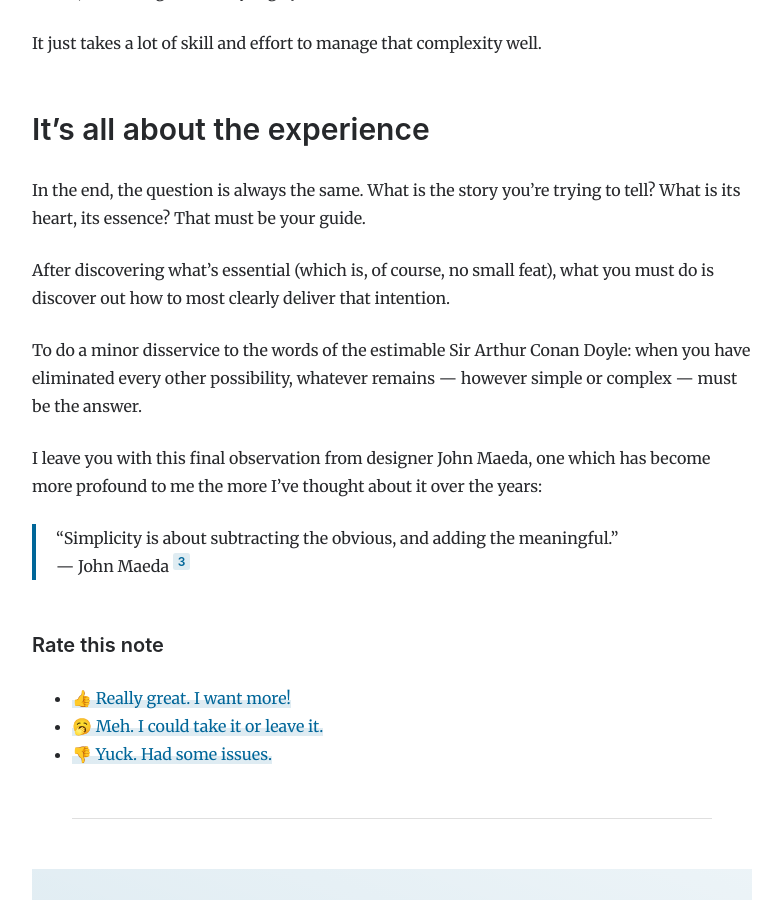
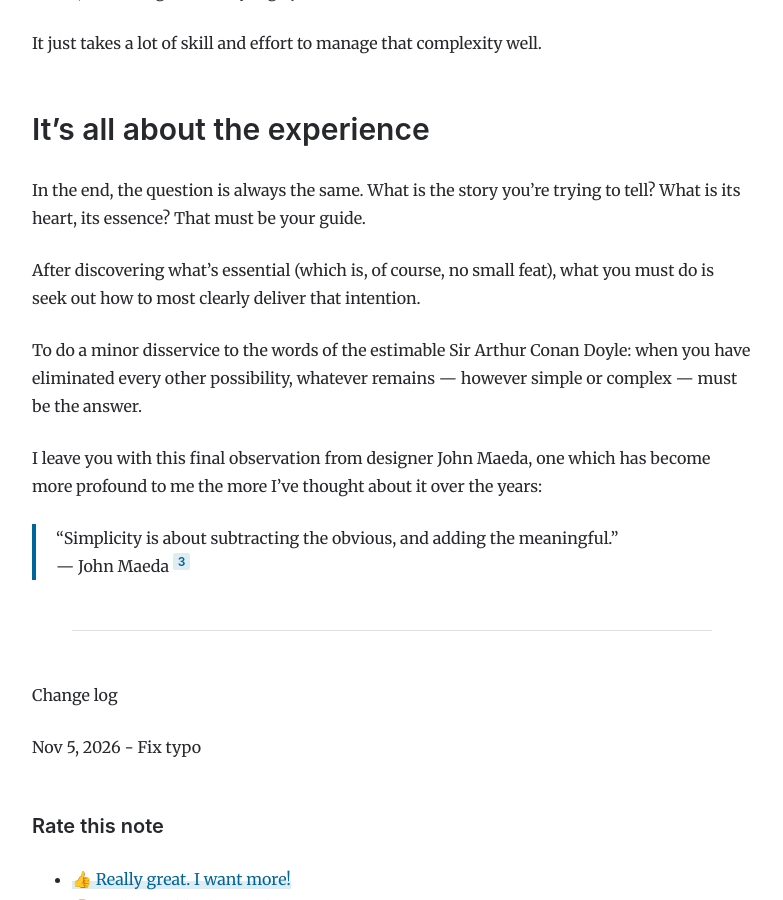
Before and after one commit to natelistrom/natelistrom.github.io, a Jekyll site: the page built from _posts/2026-11-03-no-doubt-clear-6.md, in a window 1280 px wide and 900 px high, scrolled down 4138 px. Shown: the whole window, without its empty margins (248-1031 px from the left). Built offline with Jekyll 4.4.1, drawn with Linux system fonts in a browser that asks for light colours.

Commit message:
Fix typo

```diff
--- a/_posts/2026-11-03-no-doubt-clear-6.md
+++ b/_posts/2026-11-03-no-doubt-clear-6.md
@@ -99,7 +99,7 @@ It just takes a lot of skill and effort to manage that complexity well.
 
 In the end, the question is always the same. What is the story you're trying to tell? What is its heart, its essence? That must be your guide.
 
-After discovering what's essential (which is, of course, no small feat), what you must do is discover out how to most clearly deliver that intention.
+After discovering what's essential (which is, of course, no small feat), what you must do is seek out how to most clearly deliver that intention.
 
 To do a minor disservice to the words of the estimable Sir Arthur Conan Doyle: when you have eliminated every other possibility, whatever remains — however simple or complex — must be the answer.
 
@@ -107,3 +107,9 @@ I leave you with this final observation from designer John Maeda, one which has
 
 > "Simplicity is about subtracting the obvious, and adding the meaningful."
 > — John Maeda <cite>(<a href="/bibliography#maeda2006">Maeda</a>, Page 89)</cite>
+
+---
+
+Change log
+
+Nov 5, 2026 - Fix typo
```
